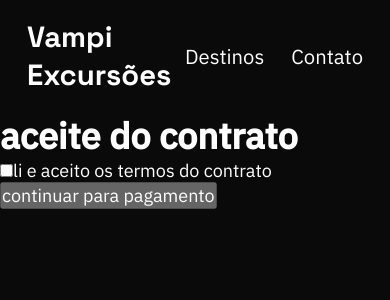
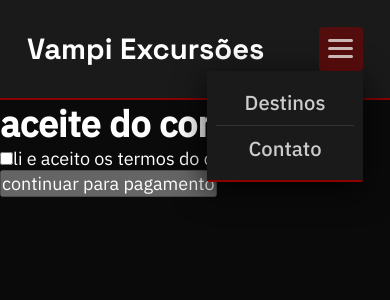
Before and after one commit to wowooos/excursao-bts, a React (Vite) app in the folder frontend/: page /aceite-contrato in a window 390 px wide. Shown: the top 300 px of the page. Built offline with nearby package versions, Linux system fonts and the light colour scheme; no server answers.

Commit message:
feat(header): add hamburger menu with dropdown and open/close animation

```diff
--- a/frontend/src/components/ui/Header/Header.styles.ts
+++ b/frontend/src/components/ui/Header/Header.styles.ts
@@ -2,9 +2,15 @@ import { Link } from 'react-router-dom';
 import styled from 'styled-components';
 
 export const HeaderWrapper = styled.header`
-  background: var(--color-bg);
-  padding: 1rem 1.5rem;
+  background: var(--color-bg-elevado);
+  padding: 1.5rem;
   display: flex;
+
+  position: sticky;
+  top: 0;
+
+  border-bottom: 2px solid var(--color-brand-primaria);
+
   align-items: center;
   justify-content: space-between;
 `;
@@ -12,22 +18,120 @@ export const HeaderWrapper = styled.header`
 export const NomeSite = styled(Link)`
   font-family: var(--font-display);
   font-size: var(--font-size-heading);
-  color: var(--color-ticket);
+  color: var(--color-text-primario);
 `;
 
+/* nav */
 export const Nav = styled.nav`
+  position: relative;
+
   display: flex;
   gap: 1.5rem;
+`;
+
+export const ButtonMenu = styled.button`
+  visibility: hidden;
+  border: none;
+  cursor: pointer;
+  padding: var(--space-xs);
+
+  position: relative;
+  background-color: rgba(139, 0, 0, 0.5); /* brand-primaria com 50% de alpha, só no background */
+  border-radius: 4px;
+
+  @media (max-width: 768px){
+    visibility: visible;
+    width: 44px;
+    height: 44px;
+  }
+`;
+
+export const ButtonLine = styled.span<{$aberto:boolean}>`
+  position: absolute;
+  display: block;
+  width: 25px;
+  height: 3px;
+
+  border-radius: 50px;
+  transition: 0.3s ease;
+  background-color: ${({$aberto}) => {
+    if($aberto===true) return '#FFFFFF';
+    else return 'rgba(255, 255, 255, 0.7)';
+  }};
+
+  &:nth-child(1){
+    top: 12px;
+    transform: ${({$aberto}) => {
+      if($aberto===true) return 'rotate(45deg) translate(5px, 5px)';
+    }};
+  }
+
+  &:nth-child(2){
+    top: 20px;
+    opacity: ${({$aberto}) => {
+      if($aberto===true) return '0';
+    }};
+  }
+
+  &:nth-child(3){
+    top: 28px;
+    transform: ${({$aberto}) => {
+      if($aberto===true) return 'rotate(-45deg) translate(7px, -6px)';
+    }};
+  }
+`;
+
+export const NavPages = styled.ul`
+  list-style: none;
+
+  padding: 0.5rem;
+  display:flex;
+  gap: 1rem;
+
+  @media (max-width: 768px){
+      gap: 0;
+
+      width: clamp(7.5rem, 40vw, 40vw);
+      flex-direction: column;
+
+      position: absolute;
+      top: 100%;
+      right: 0;
+
+      background-color: var(--color-bg-elevado);
+      border-bottom: 2px solid var(--color-brand-primaria);
+      box-shadow: 0 8px 32px rgba(0, 0, 0, 0.8);
+      border-radius: 2px;
+    }
+
+    li:last-child{
+      border-bottom: none;
+  }
+
 `;
 
 export const NavLink = styled(Link)`
   font-family: var(--font-body);
   font-size: var(--font-size-body);
-  color: var(--color-ticket);
+  font-weight: var(--font-weight-medium);
+
+  color: var(--color-text-secundario);
+
+  @media (max-width: 768px){
+    min-height: 45px;
+
+    display: flex;
+    justify-content: center;
+    align-items: center;
+  }
 `;
 
-export const NavItemInativo = styled.span`
-  font-family: var(--font-body);
-  font-size: var(--font-size-body);
-  color: var(--color-text-muted);
+export const ItemNav = styled.li`
+  @media (max-width: 768px){
+    border-bottom: 1px solid var(--color-border-default);
+
+    &:last-child{
+      border-bottom: none;
+    }
+  }
 `;
--- a/frontend/src/components/ui/Header/Header.tsx
+++ b/frontend/src/components/ui/Header/Header.tsx
@@ -1,13 +1,26 @@
-import { HeaderWrapper, NomeSite, Nav, NavLink, NavItemInativo } from './Header.styles';
+import { useState } from 'react';
+import { HeaderWrapper, NomeSite, Nav, NavLink, ButtonMenu, ButtonLine, NavPages, ItemNav } from './Header.styles';
 
 export function Header() {
+  const [menuAberto, setMenuAberto] = useState(false);
+
   return (
     <HeaderWrapper>
-      <NomeSite to="/">Vampi Excursões</NomeSite>
-      <Nav>
-        <NavLink to="/">Destinos</NavLink>
-        <NavItemInativo>Contato</NavItemInativo>
-      </Nav>
+        <NomeSite to="/">Vampi Excursões</NomeSite>
+        <Nav>
+
+          <NavPages>
+            <ItemNav><NavLink to="/">Destinos</NavLink></ItemNav>
+            <ItemNav><NavLink to="#contato">Contato</NavLink></ItemNav>
+          </NavPages>
+
+          <ButtonMenu onClick={() => setMenuAberto(!menuAberto)}>
+            <ButtonLine $aberto={menuAberto}></ButtonLine>
+            <ButtonLine $aberto={menuAberto}></ButtonLine>
+            <ButtonLine $aberto={menuAberto}></ButtonLine>
+          </ButtonMenu>
+
+        </Nav>
     </HeaderWrapper>
   );
 }
```
